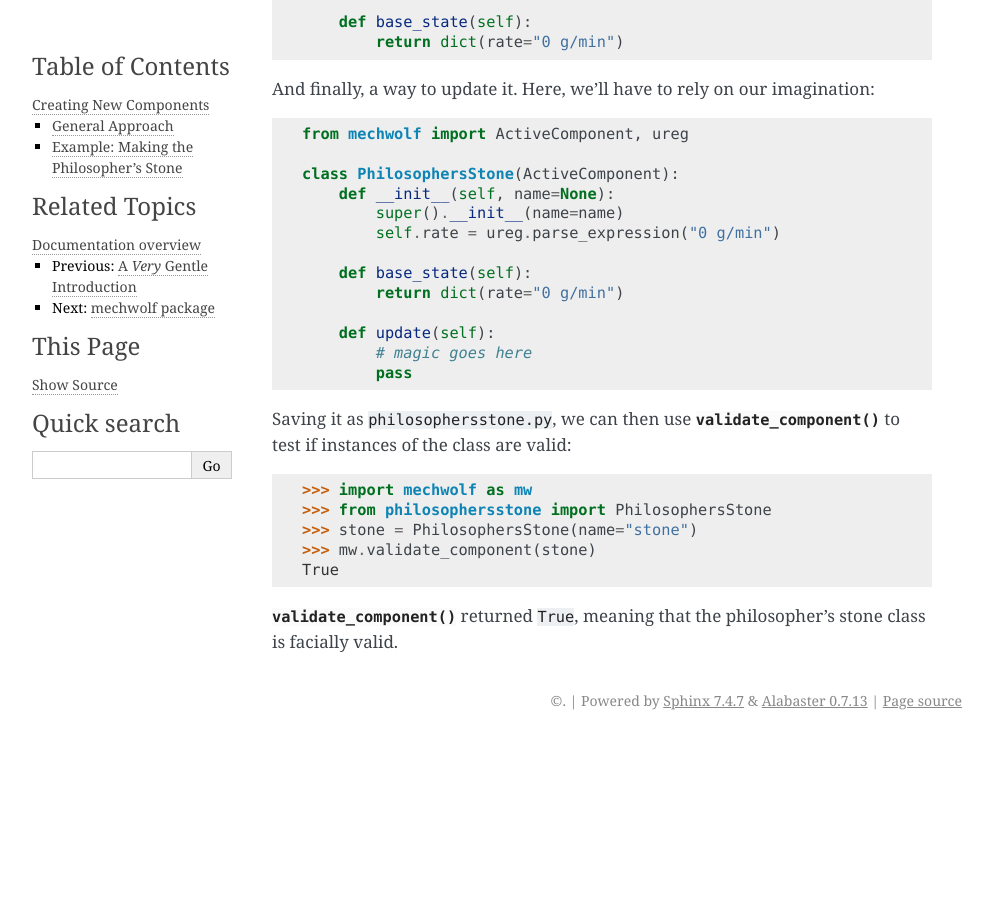
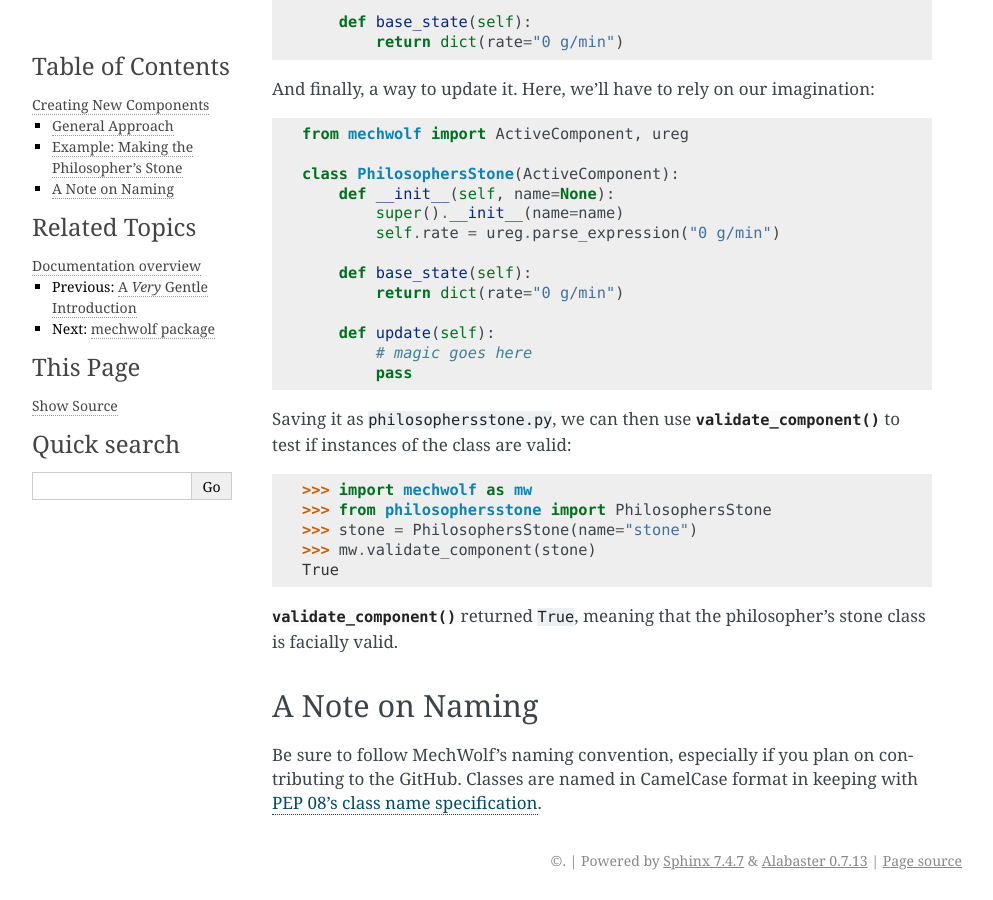
Before and after one commit to MechWolf/MechWolf, a Sphinx documentation site: the page built from docs/source/guide/new_components.rst, in a window 1280 px wide and 900 px high, scrolled down 2172 px. Shown: the whole window, without its empty margins (148-1141 px from the left). Built offline with Sphinx 7.4.7, drawn with Linux system fonts in a browser that asks for light colours; pages that are not in the unit, such as notebooks, are missing from menus; before the commit the page ends 2912 px from its top, so only the background shows below that.

Commit message:
finished documenting new components

```diff
--- a/docs/source/guide/new_components.rst
+++ b/docs/source/guide/new_components.rst
@@ -131,3 +131,11 @@
 
 :func:`~mechwolf.validate_component` returned ``True``, meaning that the
 philosopher's stone class is facially valid.
+
+A Note on Naming
+----------------
+
+Be sure to follow MechWolf's naming convention, especially if you plan on
+contributing to the GitHub. Classes are named in CamelCase format in keeping
+with `PEP 08's class name specification
+<https://www.python.org/dev/peps/pep-0008/#class-names>`_.
```
